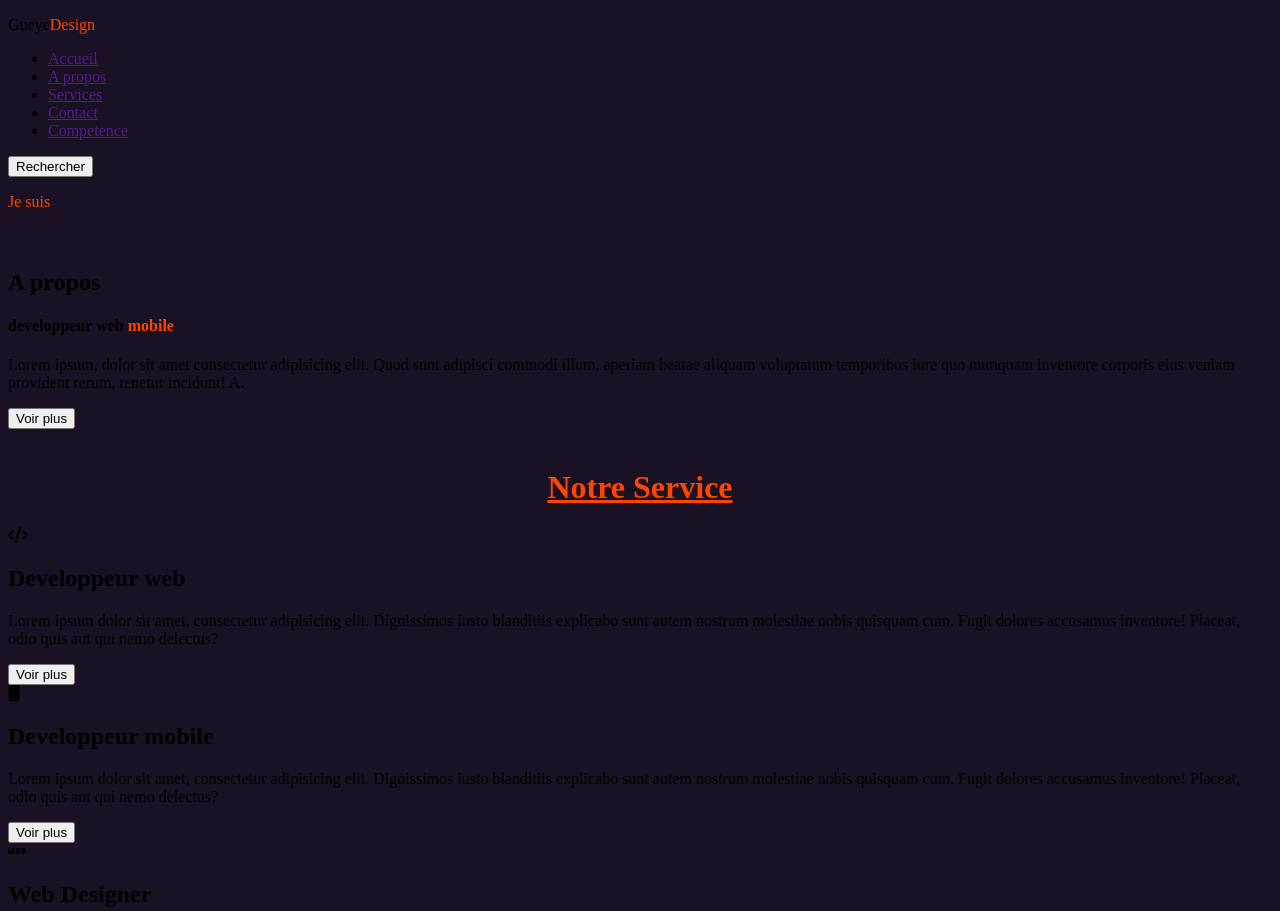
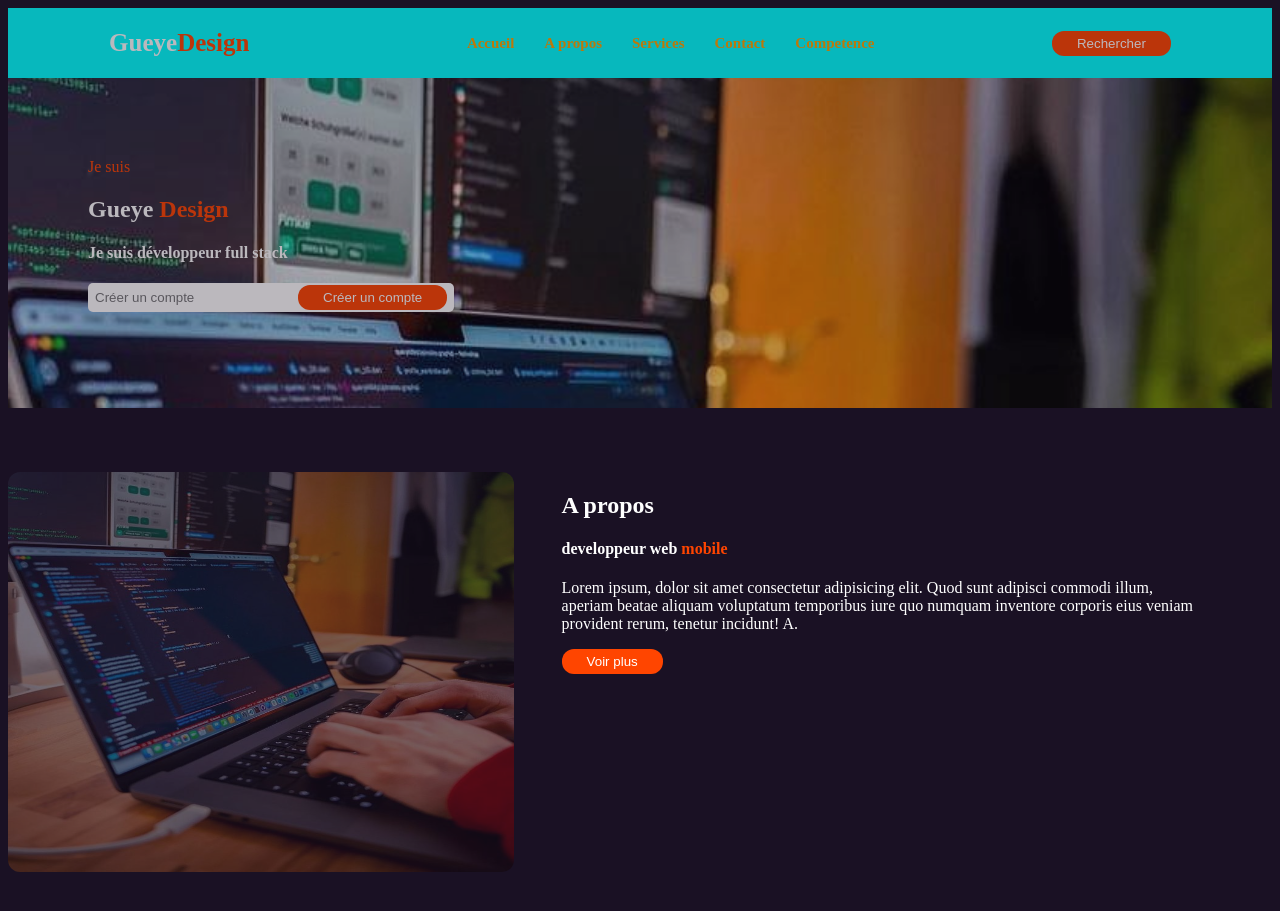
Before and after one commit to AboGueye/Site, a plain HTML site: page index.html in a window 1280 px wide. Shown: the top 911 px of the page. Drawn offline with Linux system fonts and the light colour scheme; files whose address does not match are found by name.

Commit message:
Add files via upload

```diff
--- a/index.html
+++ b/index.html
@@ -4,7 +4,8 @@
     <meta charset="UTF-8">
     <meta name="viewport" content="width=device-width, initial-scale=1.0">
     <title>Mon Site</title>
-    <link rel="stylesheet" href="porfolio.css">
+    <link rel="stylesheet" href="https://cdnjs.cloudflare.com/ajax/libs/font-awesome/6.5.1/css/all.min.css" integrity="sha512-DTOQO9RWCH3ppGqcWaEA1BIZOC6xxalwEsw9c2QQeAIftl+Vegovlnee1c9QX4TctnWMn13TZye+giMm8e2LwA==" crossorigin="anonymous" referrerpolicy="no-referrer" />
+    <link rel="stylesheet" href="style.css">
 </head>
 <body style="background-color: rgb(26, 17, 36);">
     <div class="container">
@@ -25,7 +26,10 @@
         </header>
         <div class="name">
             <p style="color: orangered;">Je suis</p>
-            <h2 style="color: white;"></h2>
+            <h2 style="color: white;">Gueye <span style="color: orangered;">Design</span></h2>
+            <h4 style="color: white;">Je suis développeur full stack</h4>
+            <input type="text" placeholder="Créer un compte">
+            <button>Créer un compte</button>
         </div>
     </div>
     <div class="section1">
@@ -72,8 +76,8 @@
             <i class="fa-brands fa-instagram"></i>
             <i class="fa-brands fa-tiktok"></i>
             <i class="fa-brands fa-youtube"></i>
+            <i class="fa-brands fa-snapchat"></i>
         </div>
     </footer>
 </body>
 </html>
-<link rel="stylesheet" href="https://cdnjs.cloudflare.com/ajax/libs/font-awesome/6.5.1/css/all.min.css" integrity="sha512-DTOQO9RWCH3ppGqcWaEA1BIZOC6xxalwEsw9c2QQeAIftl+Vegovlnee1c9QX4TctnWMn13TZye+giMm8e2LwA==" crossorigin="anonymous" referrerpolicy="no-referrer" />
--- a/style.css
+++ b/style.css
@@ -38,10 +38,19 @@ header button{
 .container{
     background-image: url(Image/1708636100385.jpg);
     height: 25rem;
+    background-repeat: no-repeat;
+    background-size: cover;
+    opacity: calc(0.7);
+}
+.name{
+    margin-left: 5rem;
+    margin-top: 5rem;
 }
 input[type="text"]{
     padding: 7px;
     width: 22rem;
+    border-radius: 5px;
+    border: none;
 }
 .name button{
     background-color: orangered;
@@ -78,7 +87,7 @@ input[type="text"]{
 .section1 img{
     width: 100%;
     height: 25rem;
-    border-radius: 50% 12px 5rem;
+    border-radius: 12px; /*12px 50% 5rem*/
     opacity: calc(0.4);
 }
 .section2{
```
Also changed, not shown: 1708636100385.jpg (added).
